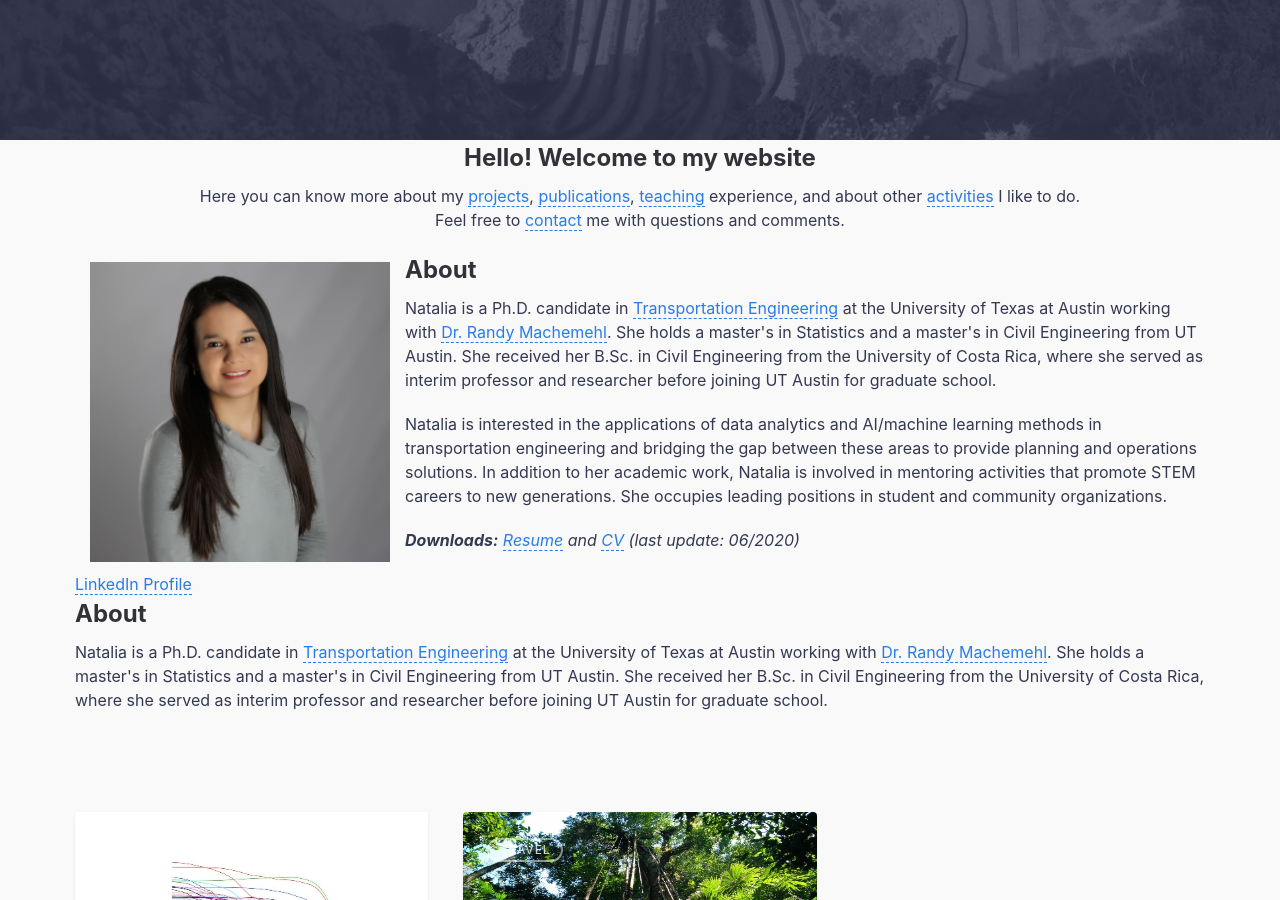
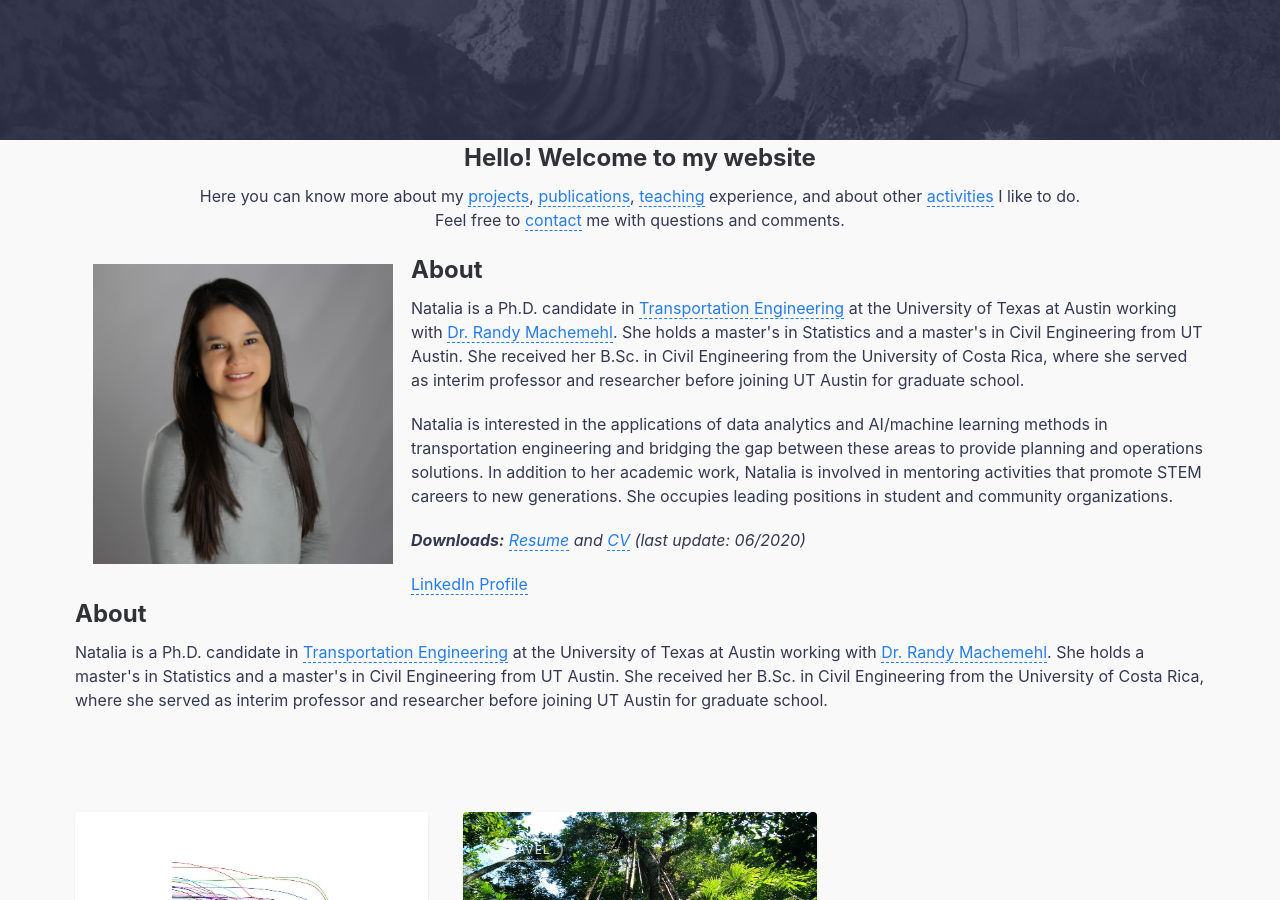
Before and after one commit to nzunigag/nzunigag.github.io, a Jekyll site: the page built from index.md, in a window 1280 px wide and 900 px high, scrolled down 436 px. Built offline with Jekyll 4.4.1, drawn with Linux system fonts in a browser that asks for light colours; comment, search, counter and statistics services are not loaded.

Commit message:
Update default.html

```diff
--- a/_layouts/default.html
+++ b/_layouts/default.html
@@ -44,7 +44,7 @@ layout: compress
             </p>
              </center>
           <justify>
-            <img src="../assets/img/nat.jpg" ALIGN="left" style="margin:10px 15px ; width:300px; height:300px;"/>
+            <img src="../assets/img/nat.jpg" ALIGN="left" style="margin:12px 18px ; width:300px; height:300px;"/>
 
               <h2> About</h2>
             Natalia is a Ph.D. candidate in  <a href="http://www.caee.utexas.edu/transportation">Transportation Engineering</a> at the University of Texas at Austin
```
